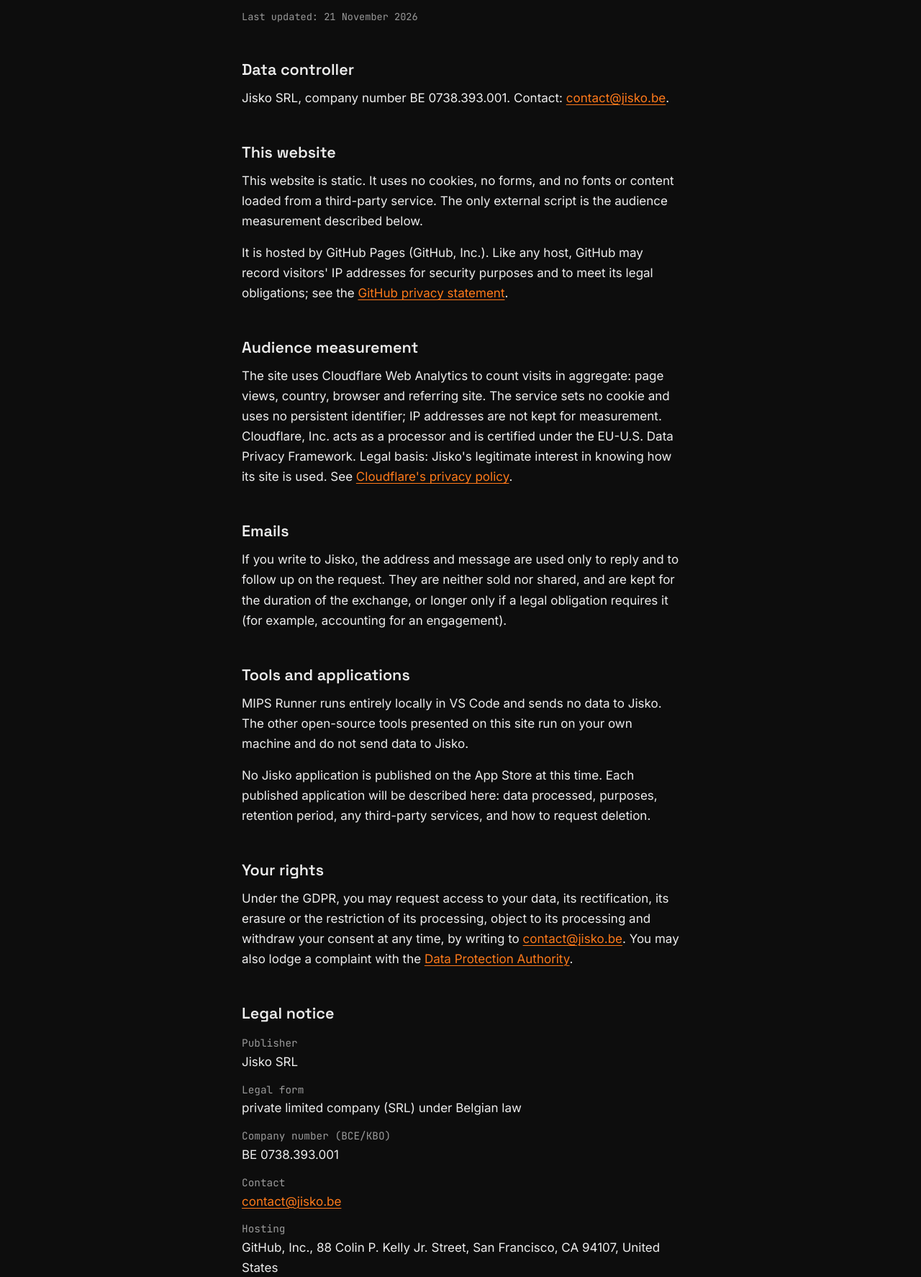
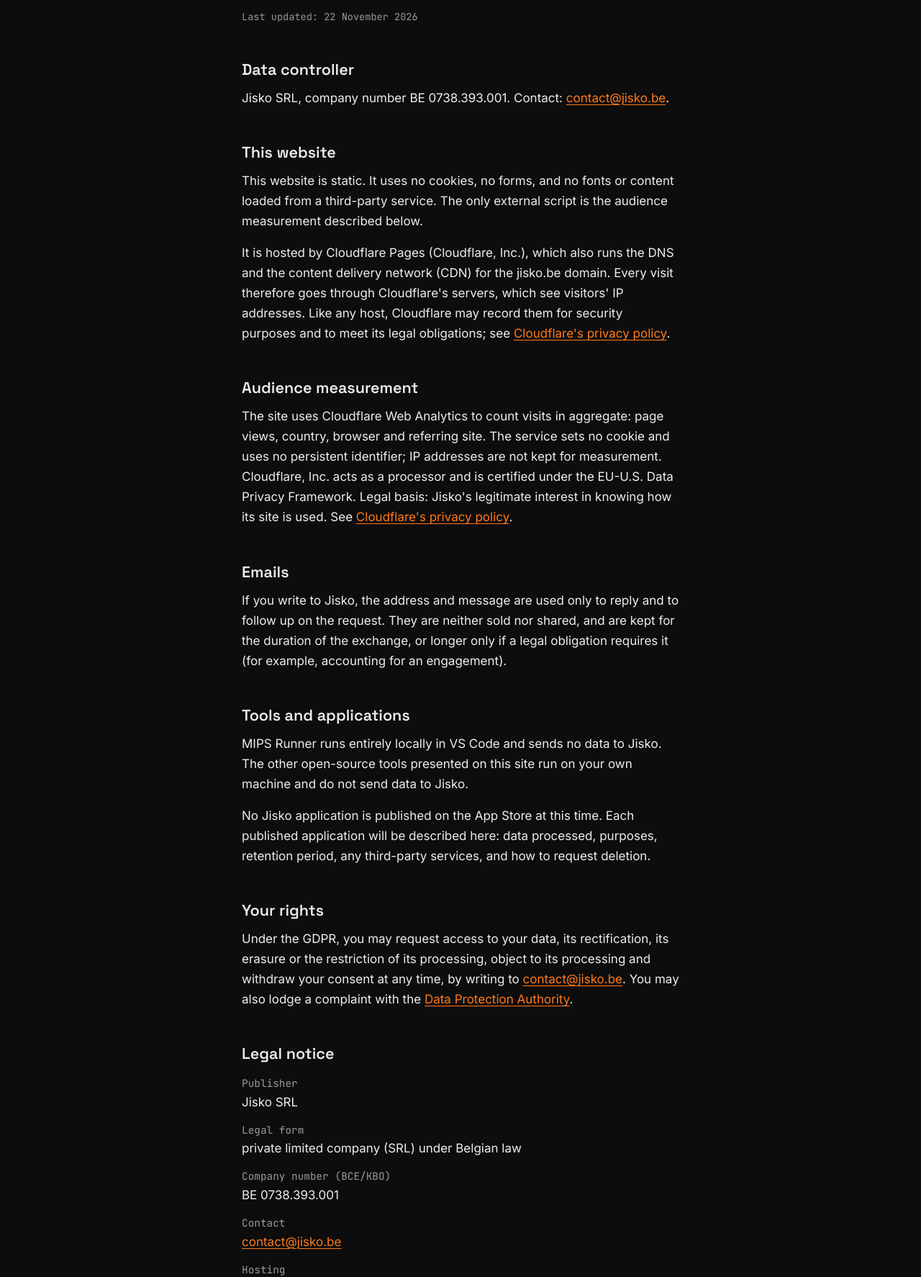
Before and after one commit to jisko-be/jisko-be.github.io, a plain HTML site: page en/privacy.html in a window 1280 px wide. Shown: the part 206-1980 px from the top of the page at 72% size. Drawn offline with Linux system fonts and the light colour scheme.

Commit message:
Publish 278c9c4

```diff
--- a/en/privacy.html
+++ b/en/privacy.html
@@ -27,12 +27,12 @@
 </header>
 <main id="main">
 <div class="col">
-<h1>Privacy policy</h1><p class="meta">Last updated: 21 November 2026</p>
+<h1>Privacy policy</h1><p class="meta">Last updated: 22 November 2026</p>
 <h2>Data controller</h2>
 <p>Jisko SRL, company number BE 0738.393.001. Contact: <a href="mailto:contact@jisko.be">contact@jisko.be</a>.</p>
 <h2>This website</h2>
 <p>This website is static. It uses no cookies, no forms, and no fonts or content loaded from a third-party service. The only external script is the audience measurement described below.</p>
-<p>It is hosted by GitHub Pages (GitHub, Inc.). Like any host, GitHub may record visitors' IP addresses for security purposes and to meet its legal obligations; see the <a href="https://docs.github.com/en/site-policy/privacy-policies/github-general-privacy-statement">GitHub privacy statement</a>.</p>
+<p>It is hosted by Cloudflare Pages (Cloudflare, Inc.), which also runs the DNS and the content delivery network (CDN) for the jisko.be domain. Every visit therefore goes through Cloudflare's servers, which see visitors' IP addresses. Like any host, Cloudflare may record them for security purposes and to meet its legal obligations; see <a href="https://www.cloudflare.com/privacypolicy/">Cloudflare's privacy policy</a>.</p>
 <h2>Audience measurement</h2>
 <p>The site uses Cloudflare Web Analytics to count visits in aggregate: page views, country, browser and referring site. The service sets no cookie and uses no persistent identifier; IP addresses are not kept for measurement. Cloudflare, Inc. acts as a processor and is certified under the EU-U.S. Data Privacy Framework. Legal basis: Jisko's legitimate interest in knowing how its site is used. See <a href="https://www.cloudflare.com/privacypolicy/">Cloudflare's privacy policy</a>.</p>
 <h2>Emails</h2>
@@ -48,7 +48,7 @@
 <dt>Legal form</dt><dd>private limited company (SRL) under Belgian law</dd>
 <dt>Company number (BCE/KBO)</dt><dd>BE 0738.393.001</dd>
 <dt>Contact</dt><dd><a href="mailto:contact@jisko.be">contact@jisko.be</a></dd>
-<dt>Hosting</dt><dd>GitHub, Inc., 88 Colin P. Kelly Jr. Street, San Francisco, CA 94107, United States</dd>
+<dt>Hosting</dt><dd>Cloudflare Pages — Cloudflare, Inc., 101 Townsend St, San Francisco, CA 94107, United States</dd>
 </dl>
 </div>
 </main>
```
Also changed, not shown: confidentialite.html (+3 -3 lines).
